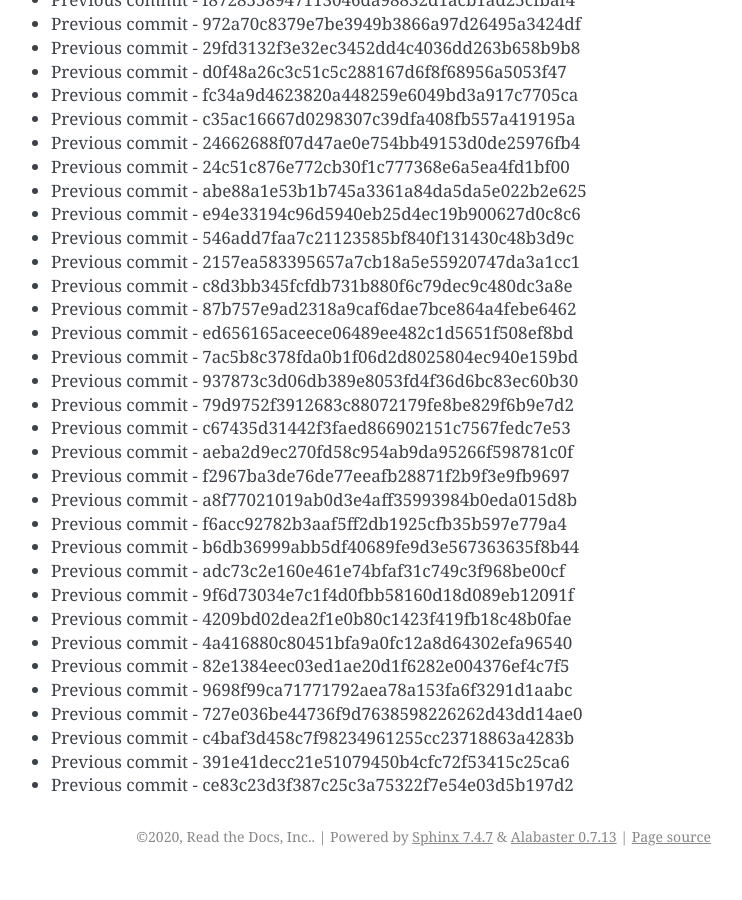
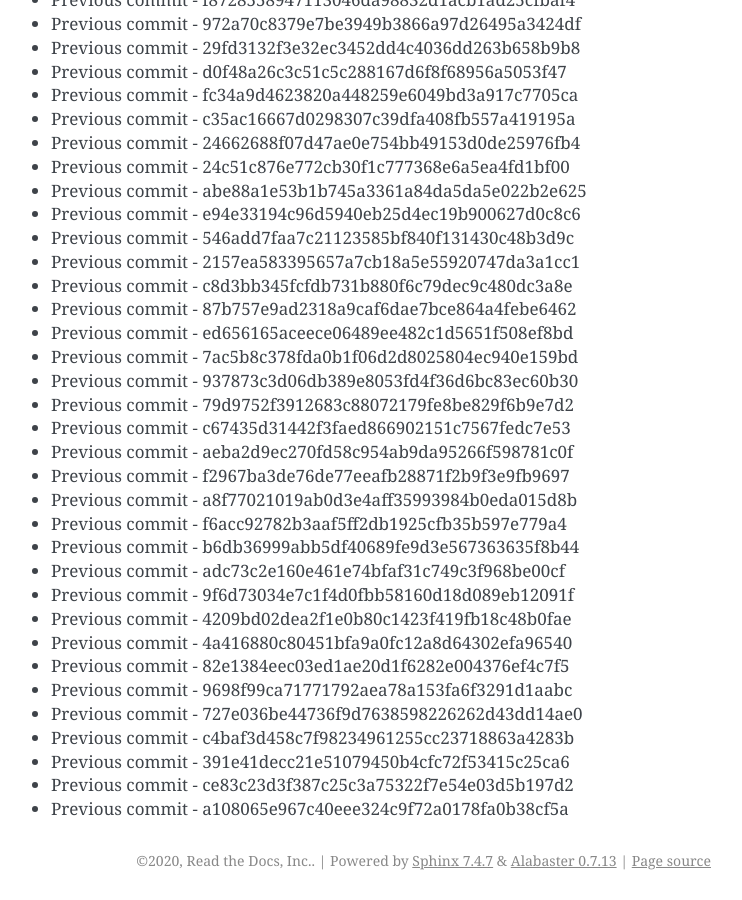
Before and after one commit to readthedocs/rtd-git-stresstest, a Sphinx documentation site: the page built from docs/updates.rst, in a window 1280 px wide and 900 px high, scrolled down 70761 px. Shown: the whole window, without its empty margins (399-1141 px from the left). Built offline with Sphinx 7.4.7, drawn with Linux system fonts in a browser that asks for light colours; before the commit the page ends 71637 px from its top, so only the background shows below that.

Commit message:
Generating commit from previous: a108065e967c40eee324c9f72a0178fa0b38cf5a

```diff
--- a/docs/updates.rst
+++ b/docs/updates.rst
@@ -3005,3 +3005,4 @@ It can be tested for any performance characteristics.
 * Previous commit - c4baf3d458c7f98234961255cc23718863a4283b
 * Previous commit - 391e41decc21e51079450b4cfc72f53415c25ca6
 * Previous commit - ce83c23d3f387c25c3a75322f7e54e03d5b197d2
+* Previous commit - a108065e967c40eee324c9f72a0178fa0b38cf5a
```
